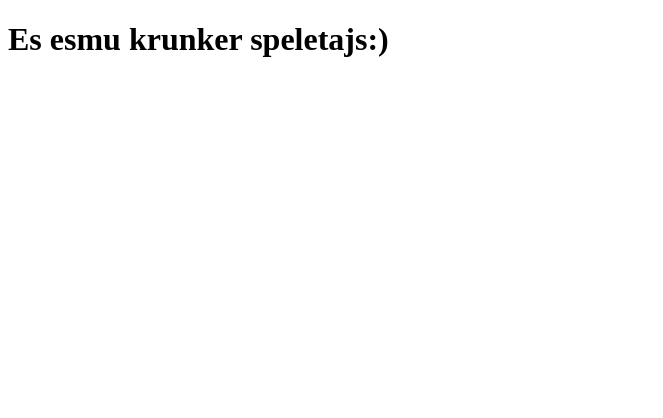
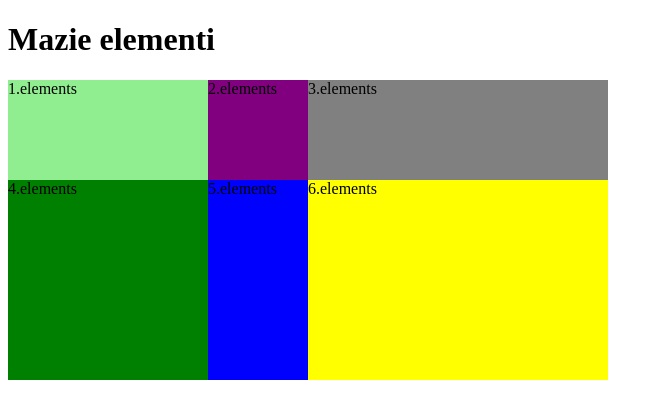
Before and after one commit to htmlLogins/learn-css-grid, a plain HTML site: page index.html in a window 1280 px wide. Shown: the whole page, without its empty margins (0-663 px from the left). Drawn offline with Linux system fonts and the light colour scheme.

Commit message:
Grid layout added

```diff
--- a/index.html
+++ b/index.html
@@ -5,8 +5,18 @@
     <meta http-equiv="X-UA-Compatible" content="IE=edge">
     <meta name="viewport" content="width=device-width, initial-scale=1.0">
     <title>Document</title>
+    <link rel="stylesheet" href="style.css">
 </head>
 <body>
-    <h1>Es esmu krunker speletajs:)</h1>
+    <h1>Mazie elementi</h1>
+    <div class="container">
+        <div class="div item-1">1.elements</div>
+        <div class="item item-2">2.elements</div>
+        <div class="item item-3">3.elements</div>
+        <div class="item item-4">4.elements</div>
+        <div class="item item-5">5.elements</div>
+        <div class="item item-6">6.elements</div>
+    </div>
+
 </body>
 </html>
--- /dev/null
+++ b/style.css
@@ -0,0 +1,24 @@
+.item-1 {
+    background-color: lightgreen;
+}
+.item-2 {
+    background-color: purple;
+}
+.item-3 {
+    background-color: grey;
+}
+.item-4 {
+    background-color: green;
+}
+.item-5 {
+    background-color: blue;
+}
+.item-6 {
+    background-color: yellow;
+}
+
+.container {
+    display: grid;
+    grid-template-columns: 200px 100px 300px;
+    grid-template-rows: 100px 200px;
+}
```
